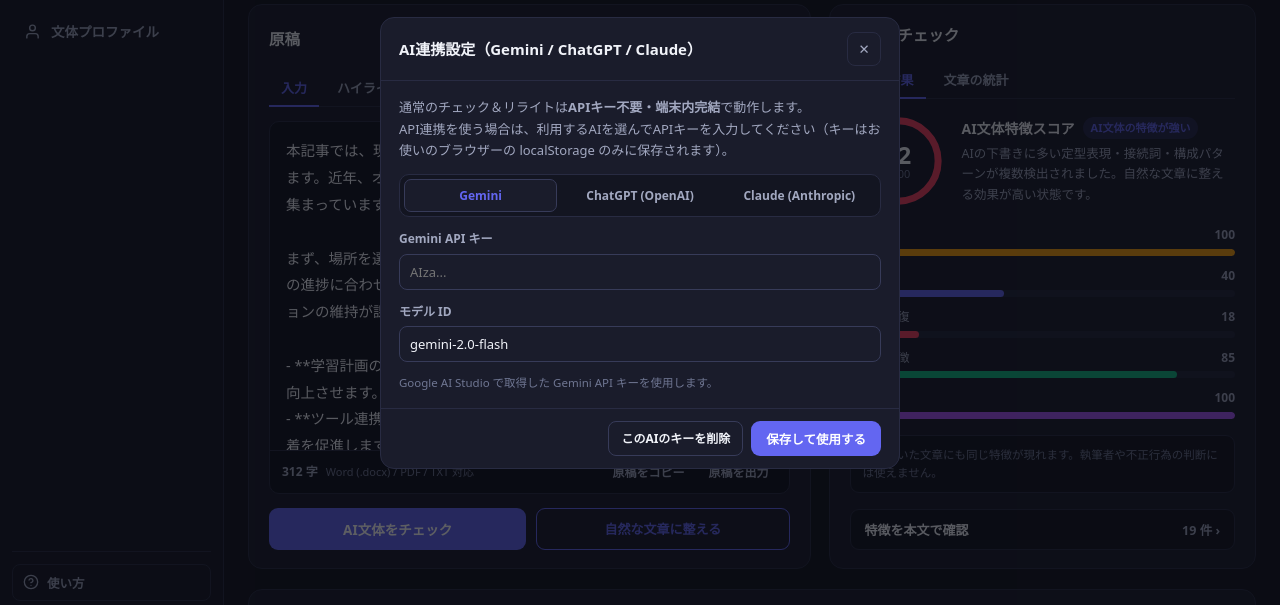
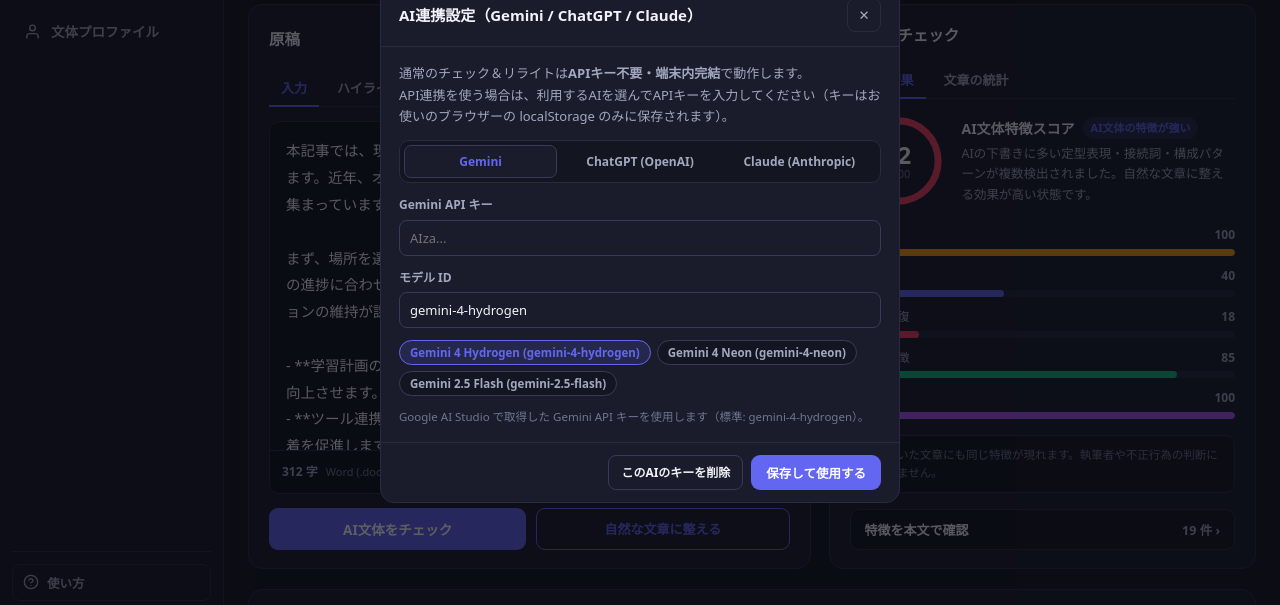
Before and after one commit to affksllkso/bunsho-studio, a plain HTML site: page index.html in a window 1280 px wide. Both pictures are taken after a click on the button "AI連携". Shown: the part 157-762 px from the top of the page. Drawn offline with Linux system fonts and the light colour scheme.

Commit message:
Update default AI models to gemini-4-hydrogen, gpt-6.2-sol, and claude-sonnet-5-5

```diff
--- a/app.js
+++ b/app.js
@@ -16,22 +16,37 @@
       name: 'Gemini',
       keyLabel: 'Gemini API キー',
       placeholder: 'AIza...',
-      defaultModel: 'gemini-2.0-flash',
-      note: 'Google AI Studio で取得した Gemini API キーを使用します。'
+      defaultModel: 'gemini-4-hydrogen',
+      presets: [
+        { label: 'Gemini 4 Hydrogen', id: 'gemini-4-hydrogen' },
+        { label: 'Gemini 4 Neon', id: 'gemini-4-neon' },
+        { label: 'Gemini 2.5 Flash', id: 'gemini-2.5-flash' }
+      ],
+      note: 'Google AI Studio で取得した Gemini API キーを使用します（標準: gemini-4-hydrogen）。'
     },
     openai: {
       name: 'ChatGPT',
       keyLabel: 'OpenAI API キー',
       placeholder: 'sk-...',
-      defaultModel: 'gpt-4o-mini',
-      note: 'OpenAI Platform で取得した API キーを使用します（例: gpt-4o-mini / gpt-4.1-mini / gpt-4o）。'
+      defaultModel: 'gpt-6.2-sol',
+      presets: [
+        { label: 'Sol 6.2', id: 'gpt-6.2-sol' },
+        { label: 'GPT-6.2', id: 'gpt-6.2' },
+        { label: 'GPT-4o mini', id: 'gpt-4o-mini' }
+      ],
+      note: 'OpenAI Platform で取得した API キーを使用します（標準: gpt-6.2-sol）。'
     },
     claude: {
       name: 'Claude',
       keyLabel: 'Anthropic API キー',
       placeholder: 'sk-ant-...',
-      defaultModel: 'claude-3-5-sonnet-latest',
-      note: 'Anthropic Console で取得した API キーを使用します（ブラウザー直接接続ヘッダー対応）。'
+      defaultModel: 'claude-sonnet-5-5',
+      presets: [
+        { label: 'Claude Sonnet 5.5', id: 'claude-sonnet-5-5' },
+        { label: 'Claude Sonnet 4.5', id: 'claude-sonnet-4-5' },
+        { label: 'Claude 3.5 Haiku', id: 'claude-3-5-haiku-latest' }
+      ],
+      note: 'Anthropic Console で取得した API キーを使用します（標準: claude-sonnet-5-5／ブラウザー直接接続対応）。'
     }
   };
 
@@ -150,6 +165,7 @@
     apiKeyLabel: $('apiKeyLabel'),
     inputApiKey: $('inputApiKey'),
     inputApiModel: $('inputApiModel'),
+    modelPresets: $('modelPresets'),
     providerNote: $('providerNote'),
     toast: $('toast')
   };
@@ -407,6 +423,10 @@
           },
           parsed.models || {}
         );
+        // 旧デフォルトからの自動アップグレード
+        if (aiConfig.models.gemini === 'gemini-2.0-flash') aiConfig.models.gemini = AI_PROVIDERS.gemini.defaultModel;
+        if (aiConfig.models.openai === 'gpt-4o-mini') aiConfig.models.openai = AI_PROVIDERS.openai.defaultModel;
+        if (aiConfig.models.claude === 'claude-3-5-sonnet-latest') aiConfig.models.claude = AI_PROVIDERS.claude.defaultModel;
       } else {
         const legacy = localStorage.getItem(LEGACY_GEMINI_KEY);
         if (legacy) aiConfig.keys.gemini = legacy;
@@ -590,8 +610,22 @@
     el.inputApiKey.placeholder = meta.placeholder;
     el.inputApiKey.value = aiConfig.keys[provider] || '';
     el.inputApiModel.placeholder = meta.defaultModel;
-    el.inputApiModel.value = aiConfig.models[provider] || meta.defaultModel;
+    const currentModel = aiConfig.models[provider] || meta.defaultModel;
+    el.inputApiModel.value = currentModel;
     el.providerNote.textContent = meta.note;
+
+    el.modelPresets.innerHTML = '';
+    (meta.presets || []).forEach((preset) => {
+      const btn = document.createElement('button');
+      btn.type = 'button';
+      btn.className = 'model-chip' + (preset.id === currentModel ? ' active' : '');
+      btn.textContent = `${preset.label} (${preset.id})`;
+      btn.addEventListener('click', () => {
+        el.inputApiModel.value = preset.id;
+        el.modelPresets.querySelectorAll('.model-chip').forEach((c) => c.classList.toggle('active', c === btn));
+      });
+      el.modelPresets.appendChild(btn);
+    });
   }
 
   function openApiModal(provider) {
--- a/index.html
+++ b/index.html
@@ -501,8 +501,10 @@
 
         <label class="ctrl-field">
           <span>モデル ID</span>
-          <input id="inputApiModel" type="text" placeholder="gemini-2.0-flash">
+          <input id="inputApiModel" type="text" placeholder="gemini-4-hydrogen">
         </label>
+
+        <div id="modelPresets" class="model-presets" aria-label="おすすめモデル候補"></div>
 
         <p id="providerNote" class="provider-note"></p>
       </div>
--- a/styles.css
+++ b/styles.css
@@ -960,6 +960,28 @@ mark.selected { outline: 2px solid var(--text-main); }
   color: var(--text-muted);
   line-height: 1.5;
 }
+
+.model-presets {
+  display: flex;
+  flex-wrap: wrap;
+  gap: 6px;
+}
+
+.model-chip {
+  background: var(--bg-inset);
+  color: var(--text-sub);
+  border: 1px solid var(--border-strong);
+  border-radius: 999px;
+  padding: 4px 10px;
+  font-size: 11.5px;
+  font-weight: 600;
+}
+.model-chip:hover { border-color: var(--accent); color: var(--text-main); }
+.model-chip.active {
+  background: var(--accent-soft);
+  border-color: var(--accent);
+  color: var(--accent);
+}
 .howto-list { margin: 0; padding-left: 20px; display: flex; flex-direction: column; gap: 10px; font-size: 13px; color: var(--text-sub); }
 .howto-list strong { color: var(--text-main); }
 
--- a/sw.js
+++ b/sw.js
@@ -1,4 +1,4 @@
-const CACHE_NAME = 'bunsho-studio-v7';
+const CACHE_NAME = 'bunsho-studio-v8';
 const ASSETS = [
   './',
   './index.html',
```
